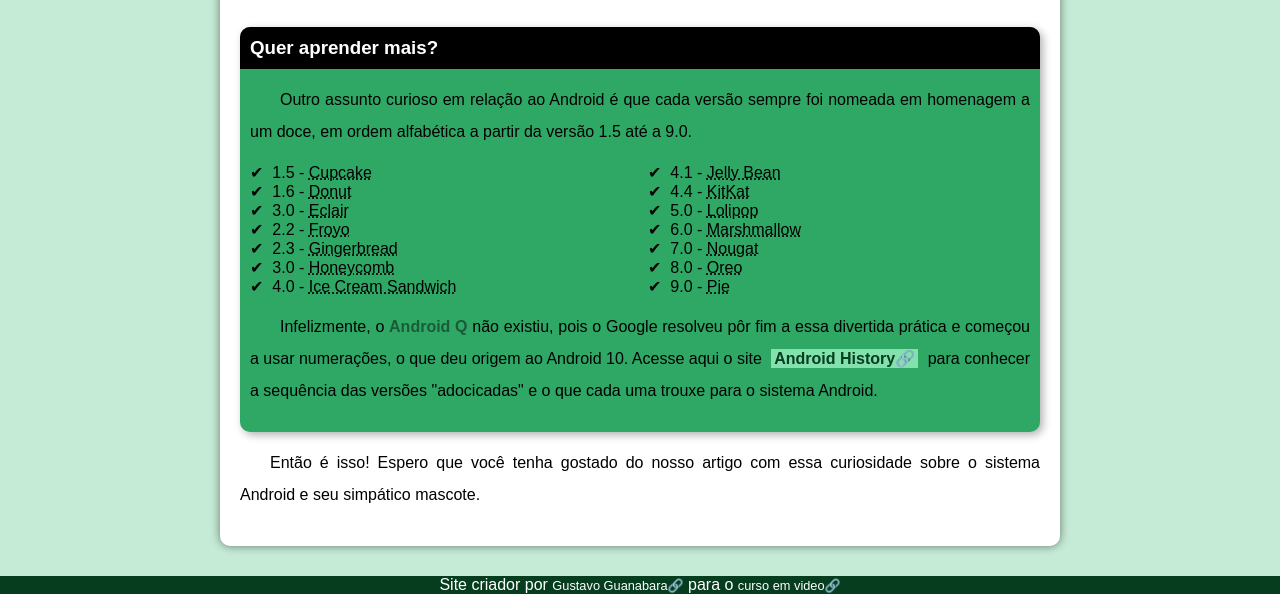
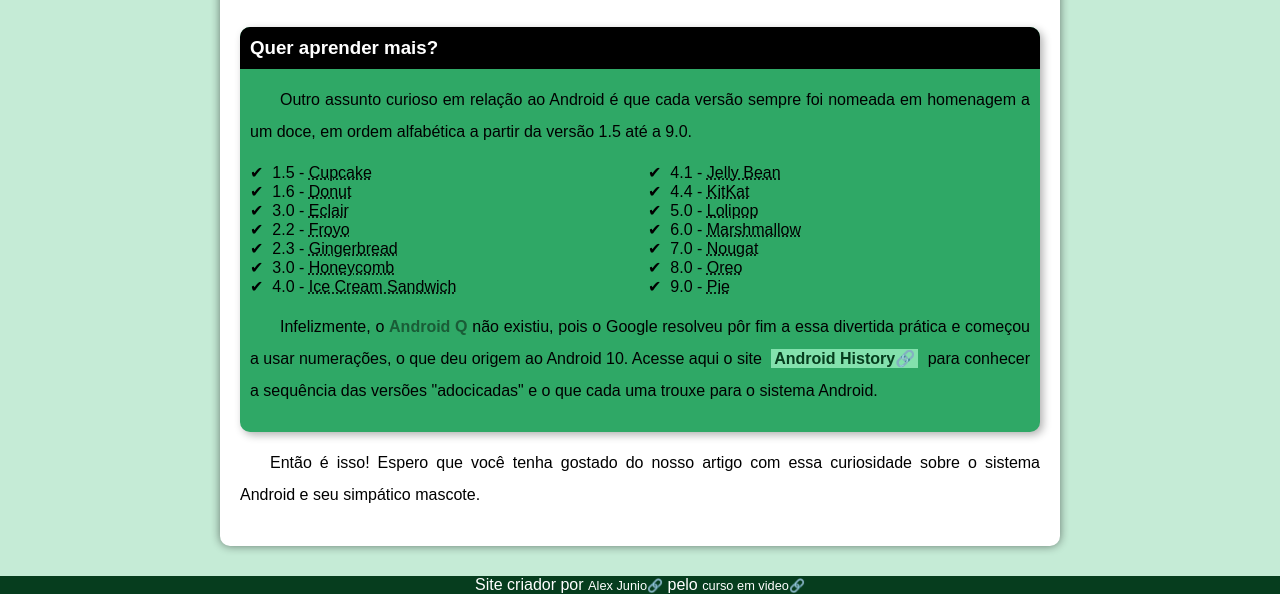
Before and after one commit to AlexJjunio/projeto-android, a plain HTML site: page index.html in a window 1280 px wide. Shown: the part 2330-2924 px from the top of the page. Drawn offline with Linux system fonts and the light colour scheme.

Commit message:
Update index.html

```diff
--- a/index.html
+++ b/index.html
@@ -105,7 +105,7 @@
         </article>
     </main>
     <footer>
-        <p>Site criador por <a class="externo" href="https://gustavoguanabara.github.io/" target="_blank">Gustavo Guanabara</a> para o <a class="externo" href="https://youtu.be/I_vi2q6sC1k" target="_blank">curso em video</a></p>
+        <p>Site criador por <a class="externo" href="https://alexjjunio.github.io/" target="_blank">Alex Junio</a> pelo <a class="externo" href="https://youtu.be/I_vi2q6sC1k" target="_blank">curso em video</a></p>
     </footer>
 
 </body>
```
